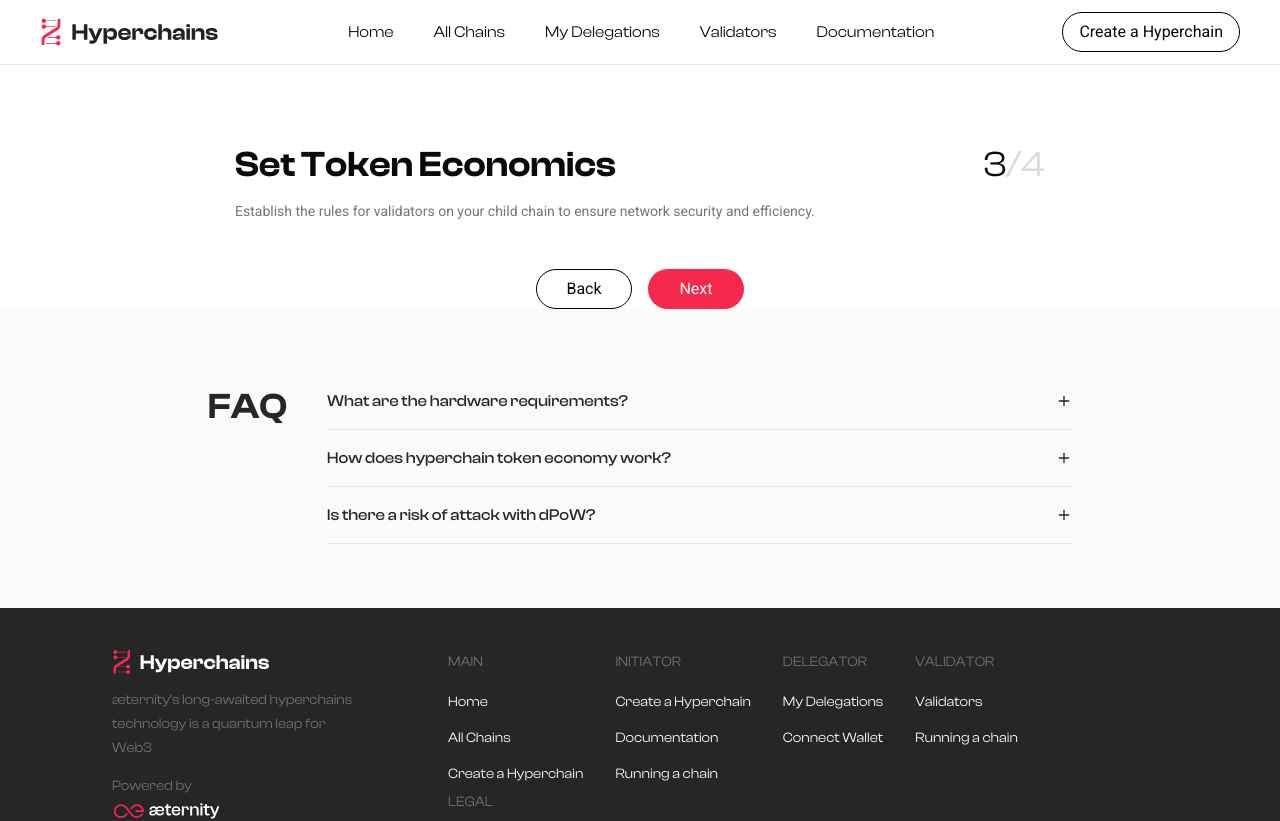
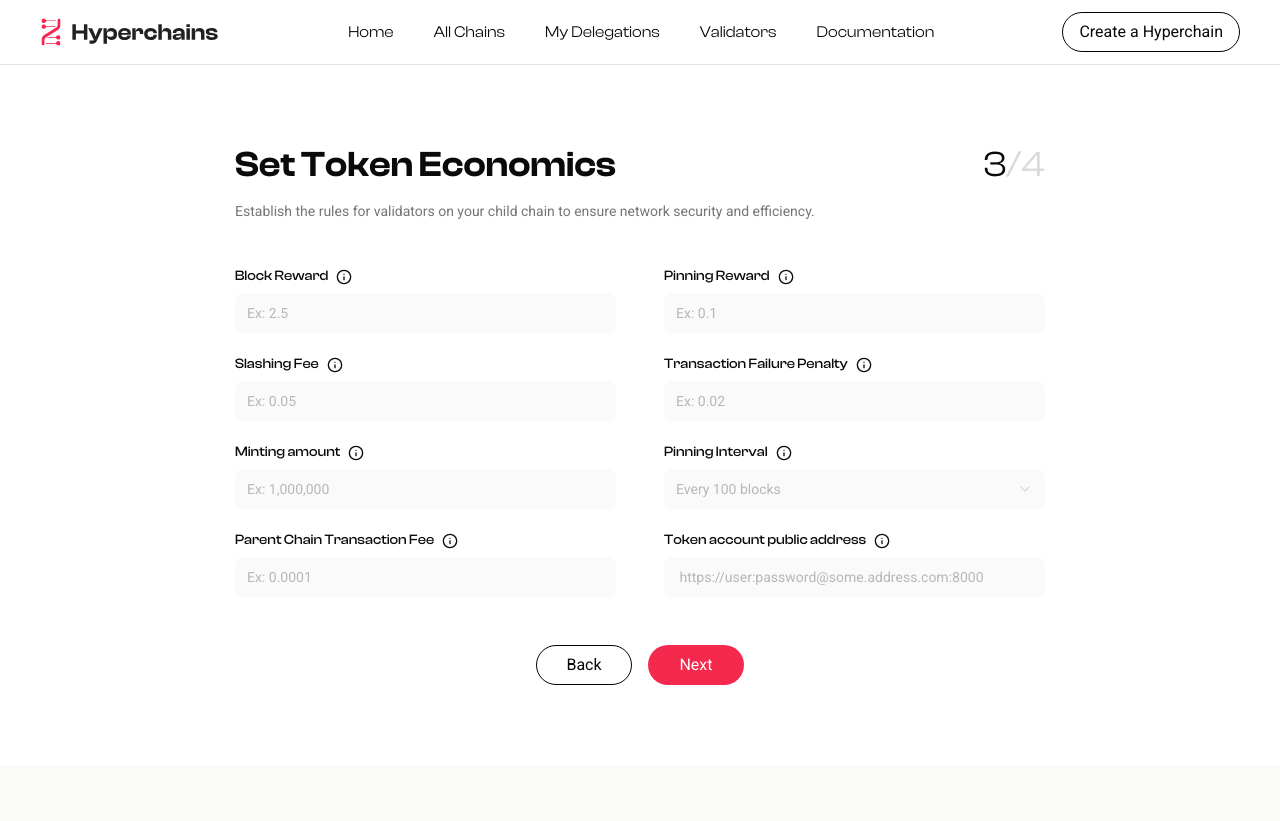
Before and after one commit to unit214/aeternity-hyperchains-initiator, a Next.js app: page /initiate/3 in a window 1280 px wide. Shown: the top 821 px of the page. Built offline with nearby package versions, Linux system fonts and the light colour scheme.

Commit message:
fix(initiator): add page 3 form

```diff
--- a/src/app/initiate/1/page.tsx
+++ b/src/app/initiate/1/page.tsx
@@ -5,7 +5,7 @@
 
 const Initiate1Page: React.FC = () => {
     return (
-        <div className='mt-20 flex size-full items-center justify-center'>
+        <div className='my-20 flex size-full items-center justify-center'>
             <InitiatorStep
                 title='Configure Your Hyperchain'
                 stepNumber={1}
--- a/src/app/initiate/2/page.tsx
+++ b/src/app/initiate/2/page.tsx
@@ -5,7 +5,7 @@
 
 const Initiate2Page: React.FC = () => {
     return (
-        <div className='mt-20 flex size-full items-center justify-center'>
+        <div className='my-20 flex size-full items-center justify-center'>
             <InitiatorStep
                 title='Set Up Your Pinning Chain'
                 stepNumber={2}
--- a/src/app/initiate/3/page.tsx
+++ b/src/app/initiate/3/page.tsx
@@ -1,37 +1,16 @@
 import React from 'react';
 
-import Link from 'next/link';
-
 import { InitiatorStep } from '@/components/initiator-step';
-import { Button } from '@/components/ui/button';
-
-const Form: React.FC = () => {
-    return (
-        <>
-            <div className='flex flex-row gap-4 self-center'>
-                <Link href='/initiate/2'>
-                    <Button variant='outline' className='w-24'>
-                        Back
-                    </Button>
-                </Link>
-                <Link href='/initiate/4'>
-                    <Button variant='default' className='w-24'>
-                        Next
-                    </Button>
-                </Link>
-            </div>
-        </>
-    );
-};
+import { InitiatorStep3Form } from '@/components/initiator/initiator-step-3-form';
 
 const Initiate1Page: React.FC = () => {
     return (
-        <div className='mt-20 flex size-full items-center justify-center'>
+        <div className='my-20 flex size-full items-center justify-center'>
             <InitiatorStep
                 title='Set Token Economics'
                 stepNumber={3}
                 description='Establish the rules for validators on your child chain to ensure network security and efficiency.'
-                form={<Form />}
+                form={<InitiatorStep3Form />}
             />
         </div>
     );
--- a/src/components/initiator/initiator-step-2-form.tsx
+++ b/src/components/initiator/initiator-step-2-form.tsx
@@ -49,7 +49,7 @@
     return (
         <>
             <Form {...form}>
-                <form onSubmit={form.handleSubmit(onSubmit)} className='flex flex-col gap-48 font-roboto'>
+                <form onSubmit={form.handleSubmit(onSubmit)} className='flex flex-col gap-24 font-roboto'>
                     <div className='grid grid-cols-2 gap-x-12 gap-y-6'>
                         <FormField
                             control={form.control}
--- /dev/null
+++ b/src/components/initiator/initiator-step-3-form.tsx
@@ -0,0 +1,175 @@
+'use client';
+
+import * as React from 'react';
+
+import { useRouter } from 'next/navigation';
+
+import { FormLabelWithTooltip } from '@/components/form/form-label-with-tooltip';
+import { Button } from '@/components/ui/button';
+import { Form, FormControl, FormField, FormItem, FormMessage } from '@/components/ui/form';
+import { Input } from '@/components/ui/input';
+import { Select, SelectContent, SelectItem, SelectTrigger, SelectValue } from '@/components/ui/select';
+import { zodResolver } from '@hookform/resolvers/zod';
+
+import { useForm } from 'react-hook-form';
+import { z } from 'zod';
+
+const formSchema = z.object({
+    blockReward: z.number().min(0),
+    pinningReward: z.number().min(0),
+    slashingFee: z.number().min(0),
+    transactionFailurePenalty: z.number().min(0),
+    mintingAmount: z.number().min(0),
+    pinningInterval: z.string(),
+    parentChainTransactionFee: z.number().min(0),
+    tokenAccountPublicAddress: z.string().url()
+});
+
+export const InitiatorStep3Form: React.FC = () => {
+    const router = useRouter();
+    const form = useForm<z.infer<typeof formSchema>>({
+        resolver: zodResolver(formSchema),
+        defaultValues: {}
+    });
+
+    function onBack() {
+        // TODO store form data in local storage
+        router.push('/initiate/2');
+    }
+    function onSubmit(values: z.infer<typeof formSchema>) {
+        // TODO store form data in local storage
+        console.log(values);
+        router.push('/initiate/4');
+    }
+
+    return (
+        <>
+            <Form {...form}>
+                <form onSubmit={form.handleSubmit(onSubmit)} className='flex flex-col gap-12 font-roboto'>
+                    <div className='grid grid-cols-2 gap-x-12 gap-y-6'>
+                        <FormField
+                            control={form.control}
+                            name='blockReward'
+                            render={({ field }) => (
+                                <FormItem>
+                                    <FormLabelWithTooltip label='Block Reward' tooltip='Tooltip Text' />
+                                    <FormControl>
+                                        <Input placeholder='Ex: 2.5' {...field} />
+                                    </FormControl>
+                                    <FormMessage />
+                                </FormItem>
+                            )}
+                        />
+                        <FormField
+                            control={form.control}
+                            name='pinningReward'
+                            render={({ field }) => (
+                                <FormItem>
+                                    <FormLabelWithTooltip label='Pinning Reward' tooltip='Tooltip Text' />
+                                    <FormControl>
+                                        <Input placeholder='Ex: 0.1' {...field} />
+                                    </FormControl>
+                                    <FormMessage />
+                                </FormItem>
+                            )}
+                        />
+                        <FormField
+                            control={form.control}
+                            name='slashingFee'
+                            render={({ field }) => (
+                                <FormItem>
+                                    <FormLabelWithTooltip label='Slashing Fee' tooltip='Tooltip Text' />
+                                    <FormControl>
+                                        <Input placeholder='Ex: 0.05' {...field} />
+                                    </FormControl>
+                                    <FormMessage />
+                                </FormItem>
+                            )}
+                        />
+                        <FormField
+                            control={form.control}
+                            name='transactionFailurePenalty'
+                            render={({ field }) => (
+                                <FormItem>
+                                    <FormLabelWithTooltip label='Transaction Failure Penalty' tooltip='Tooltip Text' />
+                                    <FormControl>
+                                        <Input placeholder='Ex: 0.02' {...field} />
+                                    </FormControl>
+                                    <FormMessage />
+                                </FormItem>
+                            )}
+                        />
+                        <FormField
+                            control={form.control}
+                            name='mintingAmount'
+                            render={({ field }) => (
+                                <FormItem>
+                                    <FormLabelWithTooltip label='Minting amount' tooltip='Tooltip Text' />
+                                    <FormControl>
+                                        <Input placeholder='Ex: 1,000,000' {...field} />
+                                    </FormControl>
+                                    <FormMessage />
+                                </FormItem>
+                            )}
+                        />
+                        <FormField
+                            control={form.control}
+                            name='pinningInterval'
+                            render={({ field: { value, onChange } }) => (
+                                <FormItem>
+                                    <FormLabelWithTooltip label='Pinning Interval' tooltip='Tooltip Text' />
+                                    <FormControl>
+                                        <Select value={value} onValueChange={onChange} defaultValue={value}>
+                                            <SelectTrigger>
+                                                <SelectValue placeholder='Every 100 blocks' />
+                                            </SelectTrigger>
+                                            <SelectContent>
+                                                <SelectItem value='100'>Every 100 blocks</SelectItem>
+                                                <SelectItem value='200'>Every 200 blocks</SelectItem>
+                                            </SelectContent>
+                                        </Select>
+                                    </FormControl>
+                                    <FormMessage />
+                                </FormItem>
+                            )}
+                        />
+                        <FormField
+                            control={form.control}
+                            name='parentChainTransactionFee'
+                            render={({ field }) => (
+                                <FormItem>
+                                    <FormLabelWithTooltip label='Parent Chain Transaction Fee' tooltip='Tooltip Text' />
+                                    <FormControl>
+                                        <Input placeholder='Ex: 0.0001' {...field} />
+                                    </FormControl>
+                                    <FormMessage />
+                                </FormItem>
+                            )}
+                        />
+                        <FormField
+                            control={form.control}
+                            name='tokenAccountPublicAddress'
+                            render={({ field }) => (
+                                <FormItem>
+                                    <FormLabelWithTooltip label='Token account public address' tooltip='Tooltip Text' />
+                                    <FormControl>
+                                        <Input placeholder=' https://user:password@some.address.com:8000' {...field} />
+                                    </FormControl>
+                                    <FormMessage />
+                                </FormItem>
+                            )}
+                        />
+                    </div>
+                    <div className='flex flex-row gap-4 self-center'>
+                        <Button type='button' variant='outline' className='w-24' onClick={onBack}>
+                            Back
+                        </Button>
+                        <Button type='submit' variant='default' className='w-24'>
+                            Next
+                        </Button>
+                    </div>
+                </form>
+            </Form>
+        </>
+    );
+};
```
